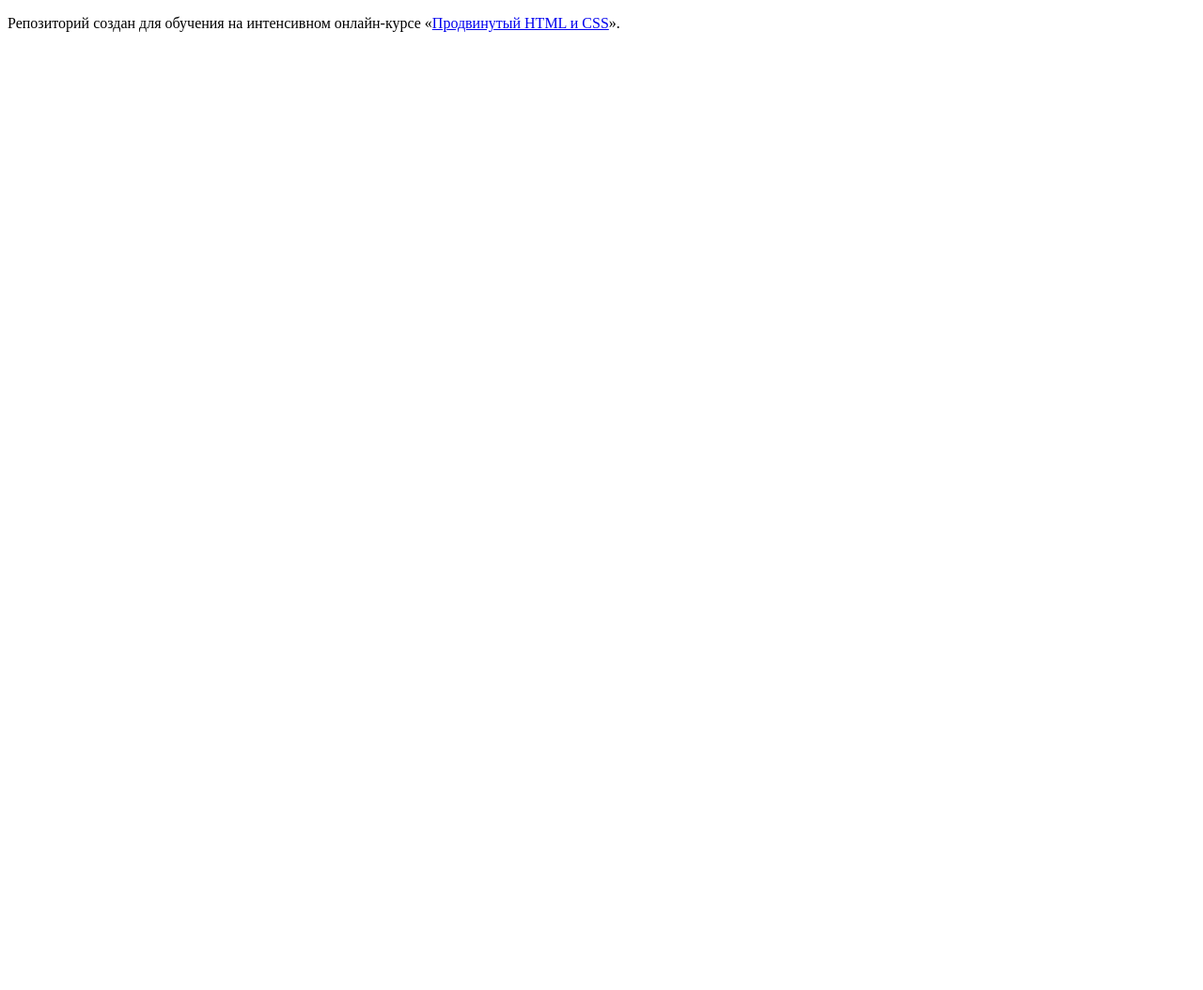
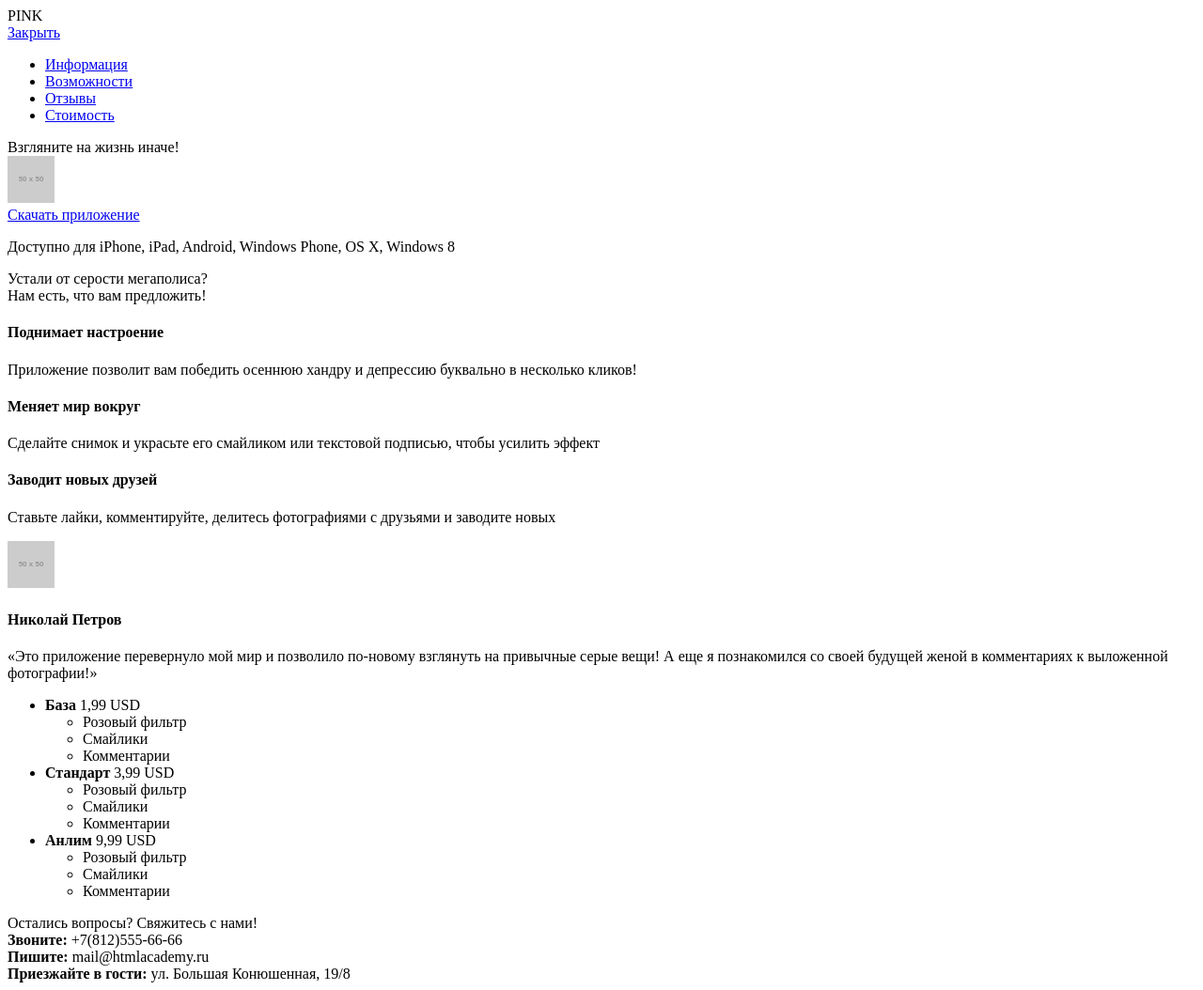
Before and after one commit to kataskin/136076-pink, a website: page index.html in a window 1280 px wide. Shown: the whole page at 94% size. Before the commit the page ends 800 px from the top, so only its background shows below. Drawn offline with Linux system fonts and the light colour scheme; placeholder pictures from the web are drawn by us.

Commit message:
Создана HTML-разметка

```diff
--- a/index.html
+++ b/index.html
@@ -2,11 +2,123 @@
 <html lang="ru">
   <head>
     <meta charset="utf-8">
-    <title>HTML Academy: Пинк</title>
+    <title>PINK</title>
   </head>
   <body>
-
-    <p>Репозиторий создан для обучения на интенсивном онлайн‑курсе «<a href="https://htmlacademy.ru/intensive/adaptive">Продвинутый HTML и CSS</a>».</p>
-
+    <header class="page-header">
+      <div class="page-header__logo">
+        PINK
+      </div>
+      <div class="page-header__hamburger">
+        <!-- Здесь будет иконка-гамбургер -->
+        <div class="page-header__menu-hover">
+          <a href="#" class="page-header__cross">Закрыть</a>
+          <ul class="page-header__menu-list">
+            <li><a href="#">Информация</a></li>
+            <li><a href="#">Возможности</a></li>
+            <li><a href="#">Отзывы</a></li>
+            <li><a href="#">Стоимость</a></li>
+          </ul>
+        </div>
+      </div>
+    </header>
+    <main class="main-content">
+      <div class="presentation">
+        <div class="slogan slogan--dark-bg">Взгляните на жизнь иначе!</div>
+        <img src="http://placehold.it/50x50" class="presentation__img" alt="Приложение" width="50" height="50">
+      </div>
+      <div class="download-section">
+        <a href="#" class="btn">Скачать приложение</a>
+        <div class="download-section__icons">
+          <a href="#" class="download-section__icon download-section__icon--apple"></a>
+          <a href="#" class="download-section__icon download-section__icon--android"></a>
+          <a href="#" class="download-section__icon download-section__icon--windows"></a>
+        </div>
+        <p class="download-section__text">
+          Доступно для iPhone, iPad, Android, Windows Phone, OS X, Windows 8
+        </p>
+      </div>
+      <div class="slogan">Устали от серости мегаполиса?</div>
+      <div class="slogan">Нам есть, что вам предложить!</div>
+      <div class="characteristics">
+        <div class="characteristic__item">
+          <h4 class="characteristic__name">Поднимает настроение</h4>
+          <p>Приложение позволит вам победить осеннюю хандру и депрессию буквально в несколько кликов!</p>
+        </div>
+        <div class="characteristic__item">
+          <h4 class="characteristic__name">Меняет мир вокруг</h4>
+          <p>Сделайте снимок и украсьте его смайликом или текстовой подписью, чтобы усилить эффект</p>
+        </div>
+        <div class="characteristic__item">
+          <h4 class="characteristic__name">Заводит новых друзей</h4>
+          <p>Ставьте лайки, комментируйте, делитесь фотографиями с друзьями и заводите новых</p>
+        </div>
+        <img src="http://placehold.it/50x50" class="characteristics__img" alt="Всем привет!" width="50" height="50">
+      </div>
+      <div class="feedback">
+        <div class="characteristic__item"> <!-- Как переиспользовать здесь этот класс? -->
+          <h4 class="characteristic__name">Николай Петров</h4>
+          <p>
+            &laquo;Это приложение перевернуло мой мир и позволило по-новому взглянуть на привычные серые вещи!
+            А еще я познакомился со своей будущей женой в комментариях к выложенной фотографии!&raquo;
+          </p>
+        </div>
+      </div>
+      <!-- Здесь будет переключатель -->
+      <ul class="fares">
+        <li class="fare">
+          <header class="fare__header">
+            <b>База</b>
+            <span>1,99 USD</span>
+          </header>
+          <ul class="fare__items">
+            <li class="fare__item fare__item--include">Розовый фильтр</li>
+            <li class="fare__item fare__item--exclude">Смайлики</li>
+            <li class="fare__item fare__item--exclude">Комментарии</li>
+          </ul>
+        </li>
+        <li class="fare">
+          <header class="fare__header fare__header--hit">
+            <b>Стандарт</b>
+            <span>3,99 USD</span>
+          </header>
+          <ul class="fare__items">
+            <li class="fare__item fare__item--include">Розовый фильтр</li>
+            <li class="fare__item fare__item--include">Смайлики</li>
+            <li class="fare__item fare__item--exclude">Комментарии</li>
+          </ul>
+        </li>
+        <li class="fare">
+          <header class="fare__header">
+            <b>Анлим</b>
+            <span>9,99 USD</span>
+          </header>
+          <ul class="fare__items">
+            <li class="fare__item fare__item--include">Розовый фильтр</li>
+            <li class="fare__item fare__item--include">Смайлики</li>
+            <li class="fare__item fare__item--include">Комментарии</li>
+          </ul>
+        </li>
+      </ul>
+      <!-- Здесь будет переключатель -->
+    </main>
+    <div class="contacts">
+      <!-- Здесь будет карта -->
+      <div class="contacts__detail">
+        <div class="slogan">Остались вопросы? Свяжитесь с нами!</div>
+        <div class="contacts__item">
+          <b>Звоните:</b>
+          <span>+7(812)555-66-66</span>
+        </div>
+        <div class="contacts__item">
+          <b>Пишите:</b>
+          <span>mail@htmlacademy.ru</span>
+        </div>
+        <div class="contacts__item">
+          <b>Приезжайте в гости:</b>
+          <span>ул. Большая Конюшенная, 19/8</span>
+        </div>
+      </div>
+    </div>
   </body>
 </html>
```
